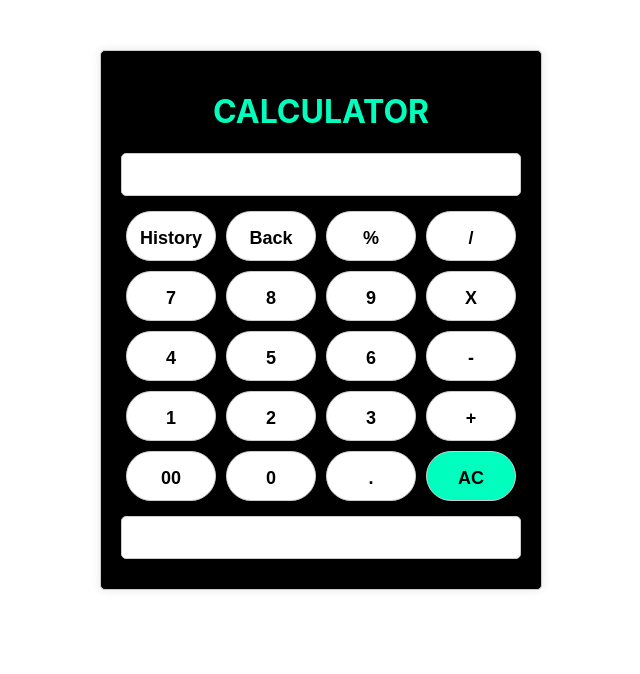
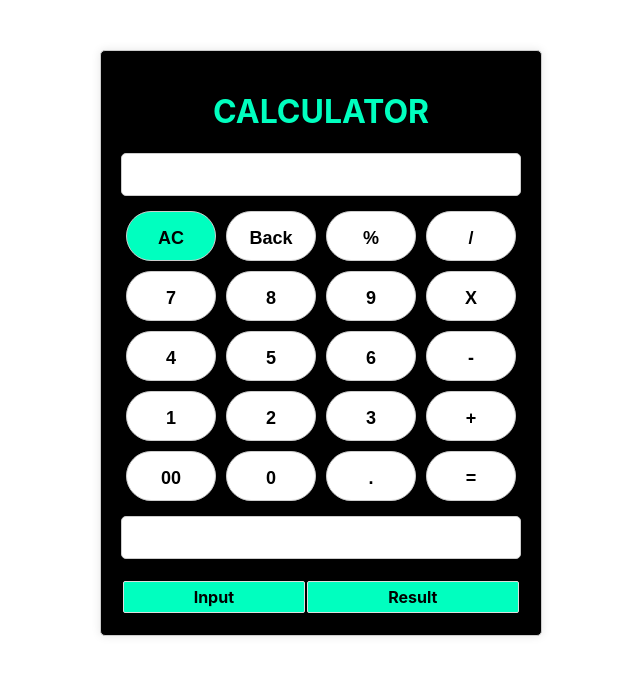
Before and after one commit to joey2310/Calculator_Project, a React (Create React App) app in the folder calculator-frontend/: page / in a window 1280 px wide. Shown: the top 674 px of the page, without its empty margins (319-959 px from the left). Built offline with nearby package versions, Linux system fonts and the light colour scheme.

Commit message:
Added History Function

```diff
--- a/calculator-frontend/src/App.css
+++ b/calculator-frontend/src/App.css
@@ -59,3 +59,25 @@
 .buttons:hover {
   background-color: hsl(0, 0%, 89%);
 }
+
+table{
+  width: 100%;
+  margin-top: 20px;
+}
+
+th, td{
+  text-align: center;
+  color: #fff;
+  border: 1px solid #ddd;
+  border-radius: 2px;
+  padding: 5px;
+}
+
+th{
+  background-color:#00ffbf;
+  color: rgb(0, 0, 0);
+}
+
+tr{
+  align-items: center;
+}
--- a/calculator-frontend/src/App.js
+++ b/calculator-frontend/src/App.js
@@ -1,12 +1,21 @@
-import React, { useState, useEffect } from 'react';
+import React, { useState } from 'react';
 import './App.css';
 
 function App() {
   const [input, setInput] = useState('');
   const [result, setResult] = useState('');
+  const [history, setHistory] = useState([]);
 
   const handleClick = (value) => {
-    if (value === 'AC') {
+    if (value === '=') {
+      try {
+        const calculatedResult = eval(input);
+        setResult(calculatedResult);
+        setHistory([...history, { input, result: calculatedResult }]);
+      } catch (error) {
+        setResult('Error');
+      }
+    } else if (value === 'AC') {
       setInput('');
       setResult('');
     } else if (value === '%') {
@@ -15,7 +24,7 @@ function App() {
           setResult(eval(prevInput) / 100);
           return (eval(prevInput) / 100).toString();
         } catch (error) {
-          setResult('');
+          setResult('Error');
           return '';
         }
       });
@@ -25,15 +34,6 @@ function App() {
       setInput((prevInput) => prevInput + value);
     }
   };
-
-  useEffect(() => {
-    try {
-      setResult(eval(input));
-    } catch (error) {
-      setResult('');
-    }
-  }, [input]);
-
 
   return (
     <div className='completeBox'>
@@ -45,7 +45,7 @@ function App() {
       </div>
       <div className='numberBox'>
         <div>
-        <button className='buttons' onClick={() => handleClick('')}><h2>History</h2></button>
+          <button className='buttons1' onClick={() => handleClick('AC')}><h2>AC</h2></button>
           <button className='buttons' onClick={() => handleClick('Back')}><h2>Back</h2></button>
           <button className='buttons' onClick={() => handleClick('%')}><h2>%</h2></button>
           <button className='buttons' onClick={() => handleClick('/')}><h2>/</h2></button>
@@ -72,11 +72,29 @@ function App() {
           <button className='buttons' onClick={() => handleClick('00')}><h2>00</h2></button>
           <button className='buttons' onClick={() => handleClick('0')}><h2>0</h2></button>
           <button className='buttons' onClick={() => handleClick('.')}><h2>.</h2></button>
-        <button className='buttons1' onClick={() => handleClick('AC')}><h2>AC</h2></button>
+          <button className='buttons' type='submit' onClick={() => handleClick('=')}><h2>=</h2></button>
         </div>
       </div>
       <div className='numberBox'>
-        <input className="input" type="text" value={result} readOnly/>
+        <input className="input" type="text" value={result} readOnly />
+      </div>
+      <div>
+        <table>
+          <thead>
+            <tr>
+              <th>Input</th>
+              <th>Result</th>
+            </tr>
+          </thead>
+          <tbody>
+            {history.map((calculation, index) => (
+              <tr key={index}>
+                <td>{calculation.input}</td>
+                <td>{calculation.result}</td>
+              </tr>
+            ))}
+          </tbody>
+        </table>
       </div>
     </div>
   );
```
Also changed, not shown: package.json (added, +12 -0 lines). Lines whose indentation alone changed are shown as unchanged.
